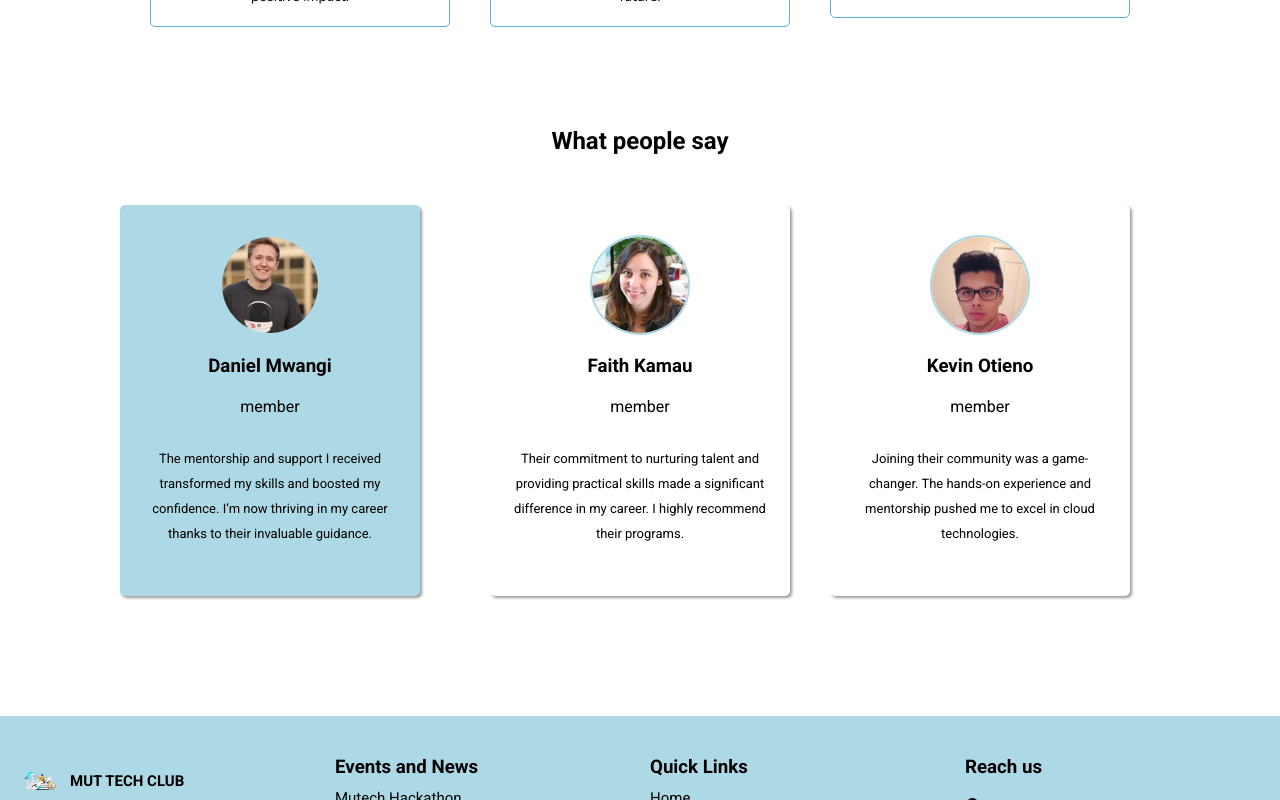
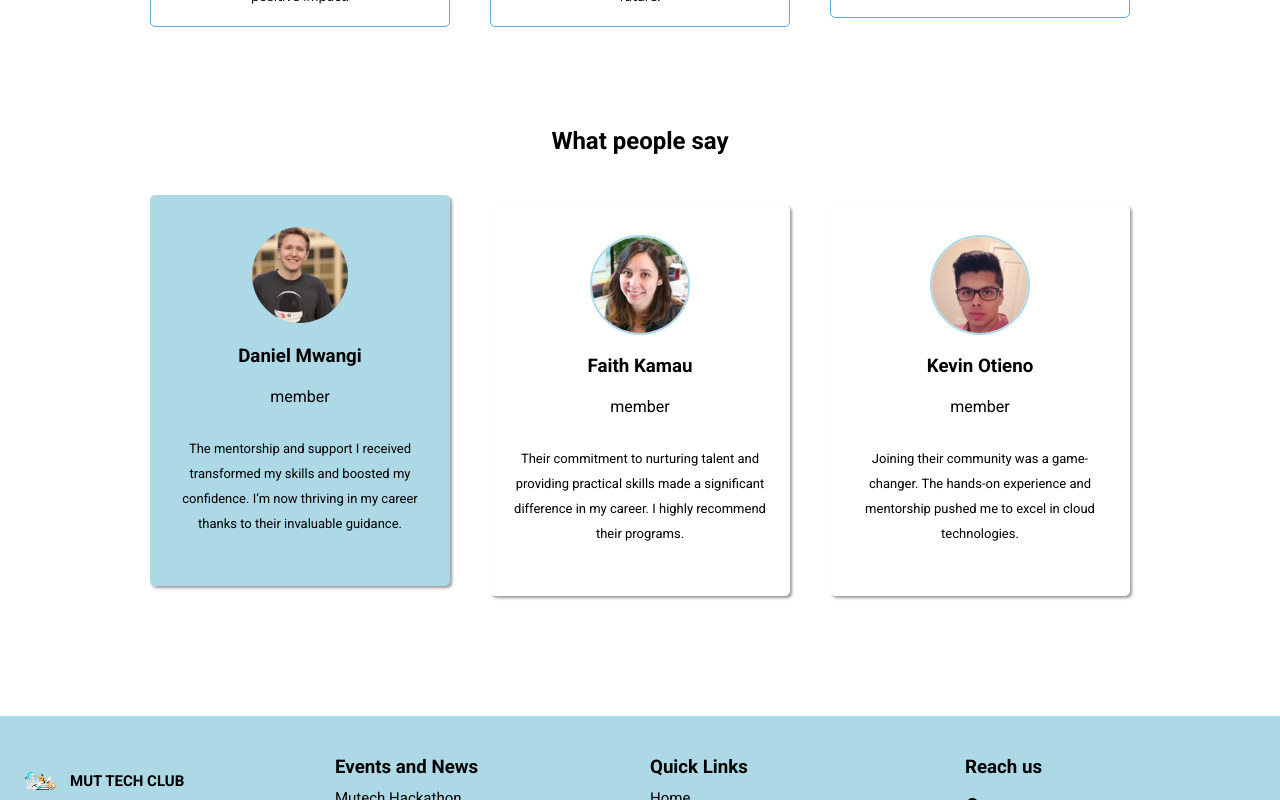
Before and after one commit to Naominm/mutc-website, a React (Vite) app: page / in a window 1280 px wide. In both pictures the pointer is over the element 300 px from the left and 1940 px from the top of the page. Shown: the part 1540-2340 px from the top of the page. Built offline with nearby package versions, Linux system fonts and the light colour scheme.

Commit message:
Improved the card Home page Testimony section

```diff
--- a/src/pages/Home/Testimonial.css
+++ b/src/pages/Home/Testimonial.css
@@ -23,7 +23,7 @@
   }
   .card-content:hover{
     background-color: var(--soft-blue);
-    transform: translateX(-3rem);
+    transform: translateY(-1rem);
   }
 
   .cards-content-container-element{
```
